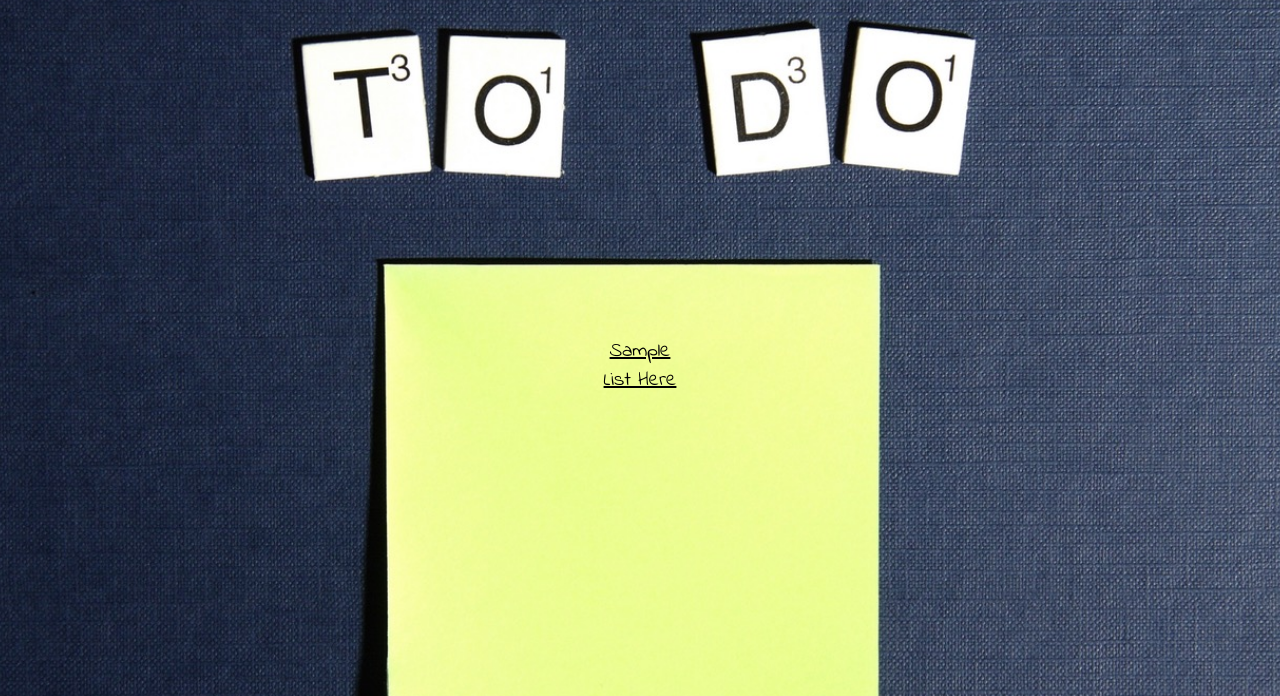
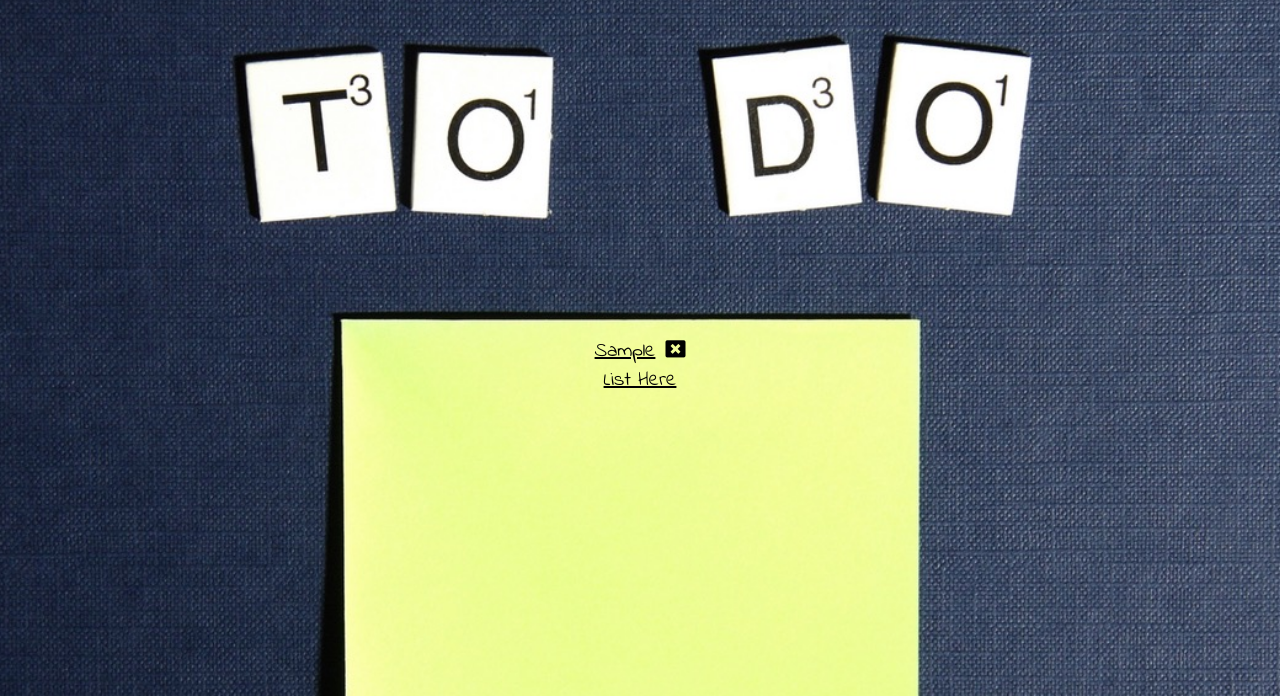
Before and after one commit to NYCgirlLearnsToCode/js-exercise2, a plain HTML site: page index.html in a window 1280 px wide. Both pictures are taken after typing "Sample" into the empty fields and a click on the button "Add To Do!". Shown: the part 104-800 px from the top of the page. Drawn offline with Linux system fonts and the light colour scheme.

Commit message:
added close functionality

```diff
--- a/css/style.css
+++ b/css/style.css
@@ -4,6 +4,7 @@
 	box-sizing: border-box;
 	margin:0;
 	padding:0;
+	/*border: 2px solid #fff;*/
 }
 
 h1 {
@@ -51,11 +52,17 @@ ul {
 	font-size: 20px;
 }
 
+
 .post-it {
 	background-image: url("../images/todo.jpg");
 	background-size: cover;
 	background-position: top;
 	width: 100%;
-	height:900px;
+	height:1050px;
 
 }
+
+.close-to-do {
+	display:inline-block;
+	margin-left: 10px;
+}
--- a/index.html
+++ b/index.html
@@ -4,6 +4,7 @@
 	<meta charset="utf-8">
 	<meta name="viewport" content="width=device-width, initial-scale=1">
 	<meta http-equiv="X-UA-Compatible" content="IE=edge"> <!--tells IE to use the most recent to render-->
+	<link rel="stylesheet" href="https://maxcdn.bootstrapcdn.com/font-awesome/4.7.0/css/font-awesome.min.css">
 	<link rel="stylesheet" href="css/style.css">
 	<title>JS Exercise 2</title>
 </head>
--- a/js/app.js
+++ b/js/app.js
@@ -1,21 +1,29 @@
 var userSubmit = document.querySelector('#user-submit');
+var toDoList = document.querySelector('#to-do-list');
+function addToDo(event){
+	event.preventDefault();// prevents form pg from refreshing
 
-function addToDo(event){
-	event.preventDefault();//form prevents pg from refreshing
+	var userInput = document.querySelector('#user-input');//brings back single element userinput
 
-	var userInput = document.querySelector('#user-input');
-	var toDoList = document.querySelector('#to-do-list');
 
 	if(userInput.value === ' '){
 		return false;//stops any other code from executing underneath
 	}
-	toDoList.innerHTML = '<li>' + userInput.value + '</li>' + toDoList.innerHTML ;//the order counts puts new li on top
+	toDoList.innerHTML = '<li> ' + userInput.value + '<i class="fa fa-window-close close-to-do" aria-hidden="true"></i></li>' + toDoList.innerHTML ;//the order counts puts new li on top
 
-	// userInput.appendChild(toDoList);
-	// document.getElementById('user-input').
+	//takes content of innerHTML and adds it to the top of the list
 
-	userInput.value = ' ';
+	userInput.value = ' '; //clears out user input value to empty string
 
 }
+function removeToDo(event) {
+	if(event.target.classList.contains('close-to-do')){//classlist manipulates classes true/false
+		var li = event.target.parentElement;
+		toDoList.removeChild(li);//mdethod tht u pass in element that you want to remove
 
+
+	}
+}
+
+toDoList.addEventListener('click', removeToDo, false);
 userSubmit.addEventListener('click', addToDo, false);
```
